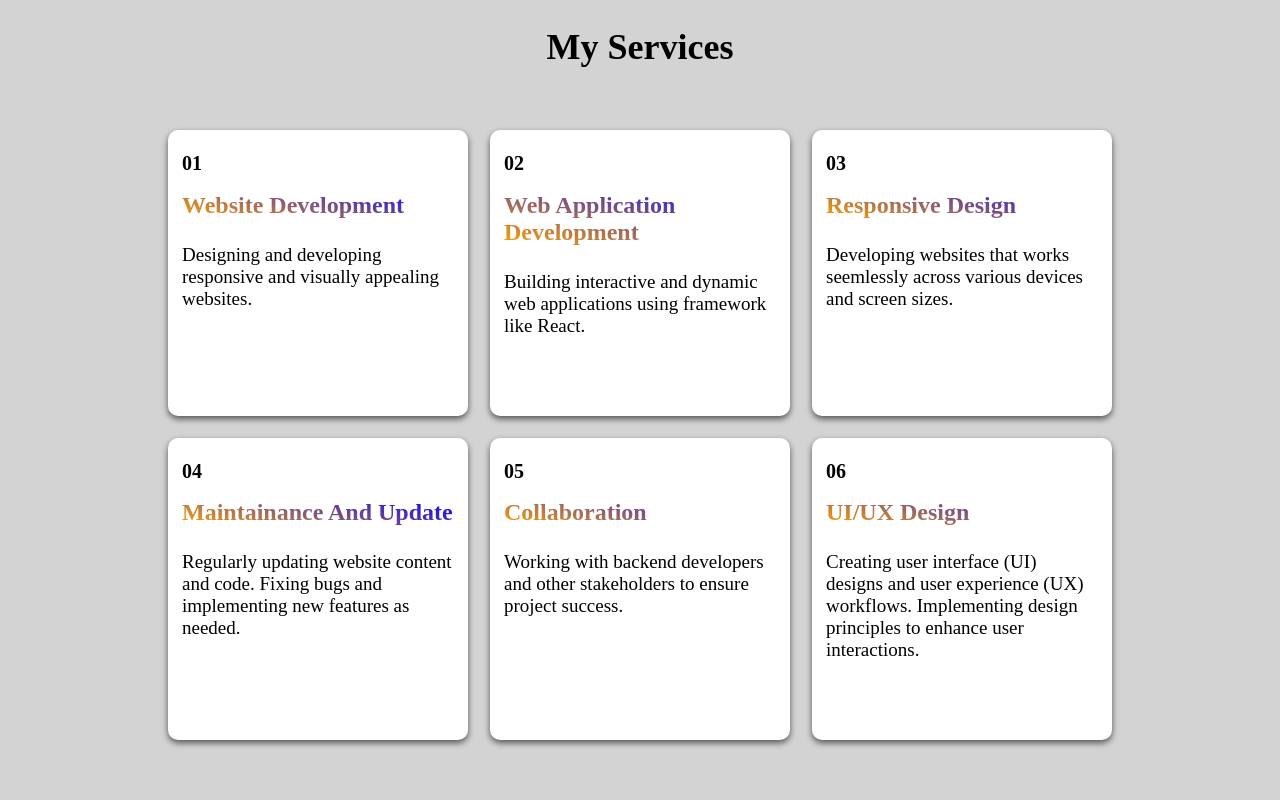
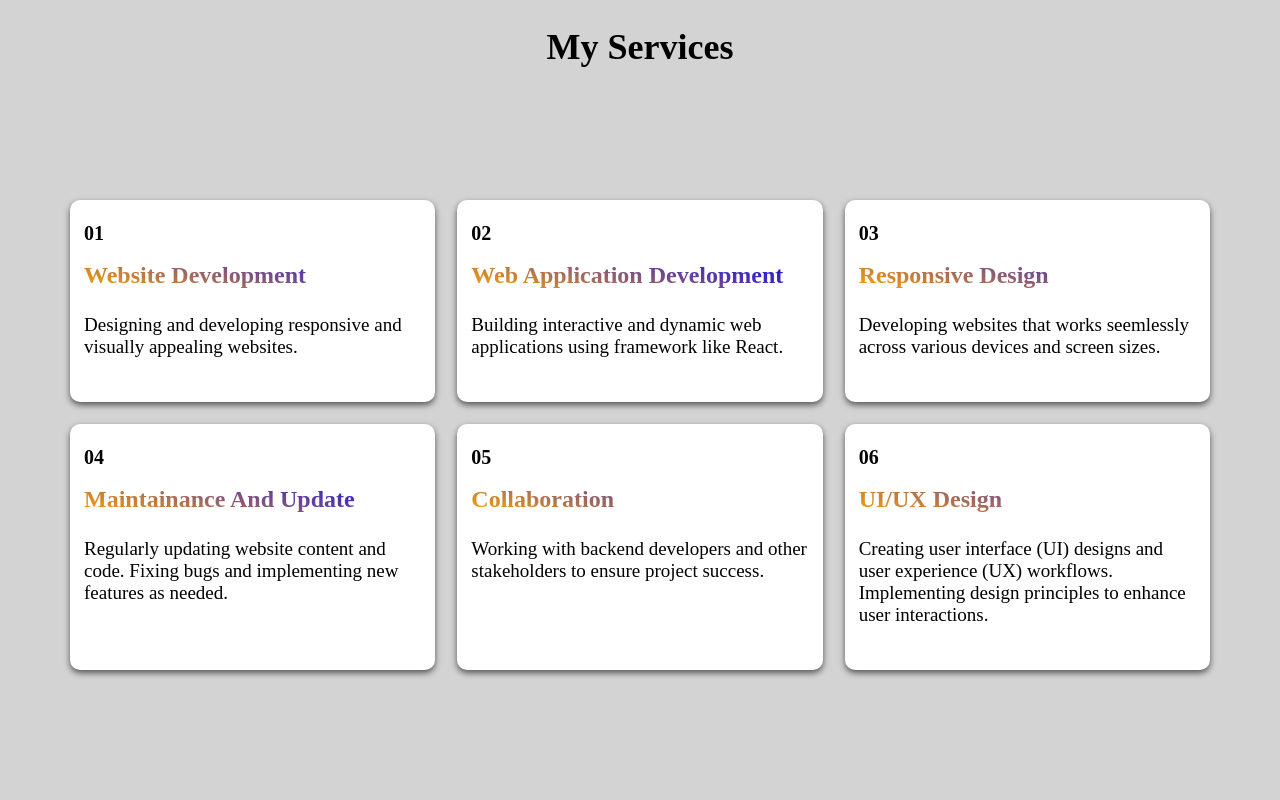
Before and after one commit to Matthias-Paul/Portfolio-, a React (Vite) app: page / in a window 1280 px wide. Shown: the part 1660-2460 px from the top of the page. Built offline with nearby package versions, Linux system fonts and the light colour scheme.

Commit message:
i commit

```diff
--- a/src/Header.jsx
+++ b/src/Header.jsx
@@ -56,7 +56,7 @@ export default function Header({ visible, setVisible }) {
             <div className={styles.other}>Home</div>
           </Link>
 
-          <Link to="about" smooth={true} offset={-230} duration={500}>
+          <Link to="about" smooth={true} offset={-120} duration={500}>
             <div className={styles.other}>About me</div>
           </Link>
 
--- a/src/about.module.css
+++ b/src/about.module.css
@@ -7,7 +7,6 @@
     justify-content: center;
     align-items: center;
     font-weight: bold;
-   margin-top: -150px;
     font-size: 22px;
 }
 .text{
@@ -29,7 +28,7 @@
     margin-bottom: 13px;
 }
 .range hr{
-margin-top: -20px;
+margin-top: -16px;
 margin-left: 35%;
 height:12px;
 border-radius: 10px;
@@ -50,7 +49,7 @@ background: linear-gradient(194deg, blue, orange);
         font-size: 20px;
      }
      .range hr{
-        margin-left: 30%;;
+        margin-left: 30%;
      }
 
 
--- a/src/project.module.css
+++ b/src/project.module.css
@@ -12,7 +12,8 @@
 }
 .grid{
     display:grid;
-    grid-template-columns: 160px 160px;
+    grid-template-columns: 1fr 1fr;
+    padding: 15px;
     row-gap: 18px;
     column-gap: 18px;
     margin-top: 90px;
@@ -20,7 +21,7 @@
 }
 
 .image{
-    width:160px;
+    width:100%;
     height:100%;
     object-fit: cover;
     box-shadow: 0px 3px 6px rgb(0, 0, 0, 0.6);
@@ -38,12 +39,13 @@
  }
 
  .image{
-    width:220px;
+    width:100%;
 
 }
 .grid{
     display:grid;
-    grid-template-columns: 220px 220px;
+    grid-template-columns: 1fr 1fr;
+    padding:30px;
     row-gap: 25px;
     column-gap: 25px;
     margin-top: 90px;
@@ -60,12 +62,13 @@
     }
 
     .image{
-       width:220px;
+       width:100%;
 
    }
    .grid{
        display:grid;
-       grid-template-columns: 220px 220px 220px;
+       grid-template-columns: 1fr 1fr 1fr;
+       padding:20px;
        row-gap: 25px;
        column-gap: 25px;
        margin-top: 90px;
@@ -80,14 +83,15 @@
     }
 
     .image{
-       width:250px;
+       width:100%;
        border-radius: 15px;
 
    }
    .grid{
        display:grid;
-       grid-template-columns: 250px 250px 250px;
+       grid-template-columns: 1fr 1fr 1fr;
        row-gap: 28px;
+       padding:25px;
        column-gap: 28px;
        margin-top: 90px;
 
--- a/src/service.module.css
+++ b/src/service.module.css
@@ -12,9 +12,10 @@ font-weight: bold;
 }
 .render{
     display:grid;
-    grid-template-columns: 160px 160px;
+    grid-template-columns: 1fr 1fr ;
     row-gap: 20px;
     column-gap: 18px;
+    padding:20px;
     margin-top: 90px;
     margin-bottom: 50px;
 }
@@ -22,7 +23,8 @@ font-weight: bold;
     box-shadow: 0px 3px 6px rgb(0, 0, 0, 0.6);
     background-color: white;
     border-radius: 10px;
-    padding: 10px;
+    padding: 15px;
+
 }
 .each h4{
     color:black;
@@ -49,16 +51,13 @@ font-weight: bold;
     .service h3{
 font-size:28px;
     }
-    .render{
-        display:grid;
-        grid-template-columns: 250px 250px;
-        row-gap: 25px;
-        column-gap: 25px;
-
-    }
+  .render{
+    padding:70px;
+    grid-template-columns: 1fr 1fr ;
+  }
 
     .each{
-        padding: 12px;
+        padding: 14px;
     }
     .each h4{
         font-size: 16px;
@@ -69,7 +68,7 @@ font-size:28px;
         margin-top: -10px;
     }
     .each p{
-        font-size: 17px;
+        font-size: 18px;
         margin-top: -15px;
 
     }
@@ -87,8 +86,9 @@ font-size:32px;
     }
     .render{
         display:grid;
-        grid-template-columns: 250px 250px 250px;
+        grid-template-columns: 1fr 1fr 1fr;
         row-gap: 22px;
+
         column-gap: 22px;
 
     }
@@ -133,8 +133,9 @@ margin-bottom: 30px;
     }
     .render{
         display:grid;
-        grid-template-columns: 300px 300px 300px;
+        grid-template-columns: 1fr 1fr 1fr;
         row-gap: 22px;
+        padding:70px;
         column-gap: 22px;
         margin-top: 140px;
     }
```
